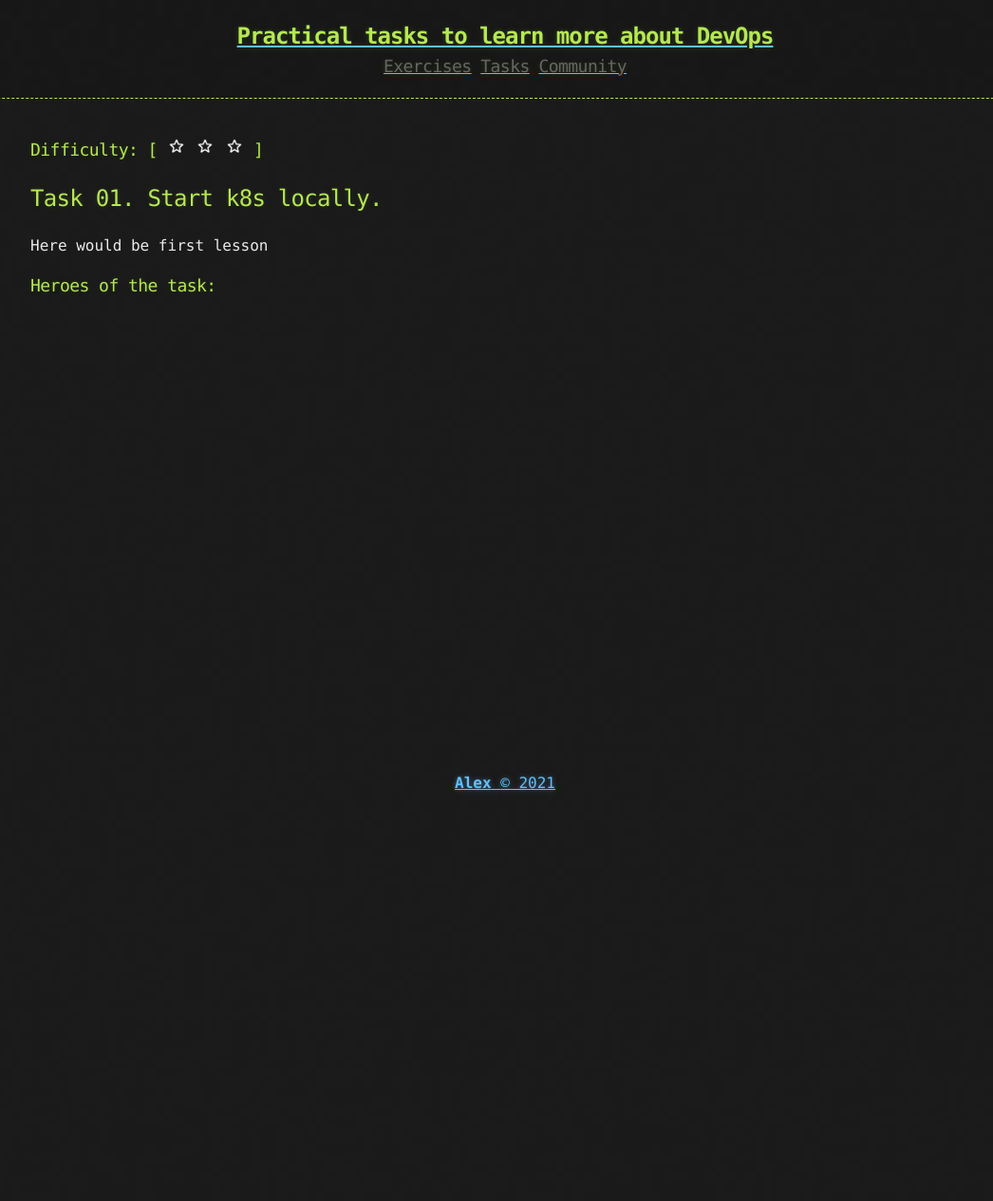
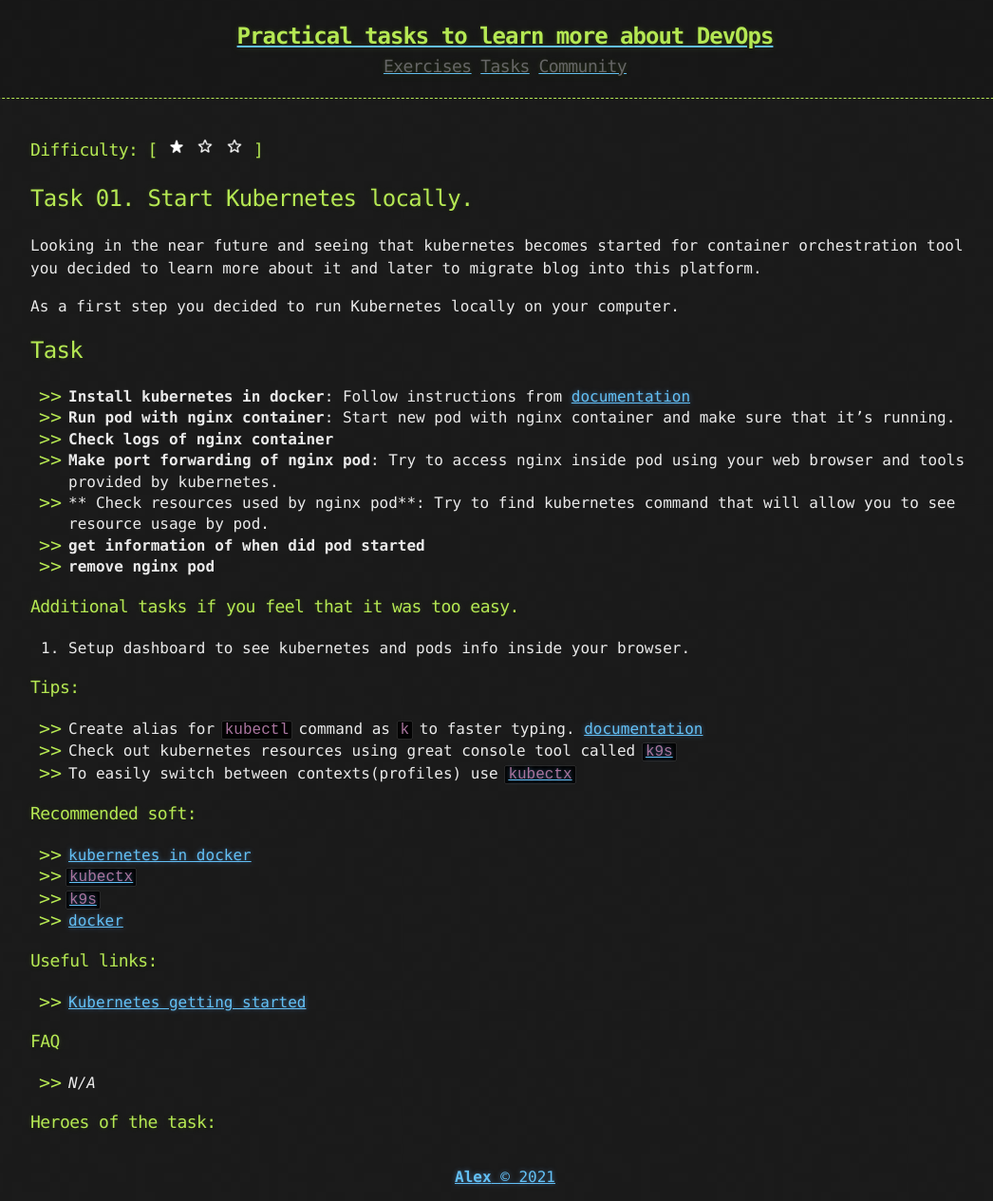
Before and after one commit to korney4eg/korney4eg.github.io, a Jekyll site: the page built from tasks/_posts/2021-03-01-phase3-task1-start-k8s-locally.md, in a window 1280 px wide. Shown: the whole page at 95% size, without its empty margins (108-1154 px from the left). Built offline with Jekyll 4.4.1, drawn with Linux system fonts in a browser that asks for light colours; before the commit the page ends 900 px from its top, so only the background shows below that.

Commit message:
adding Task 1 for phase 3

```diff
--- a/tasks/_posts/2021-03-01-phase3-task1-start-k8s-locally.md
+++ b/tasks/_posts/2021-03-01-phase3-task1-start-k8s-locally.md
@@ -1,8 +1,48 @@
 ---
-title: Task 01. Start k8s locally.
+title: Task 01. Start Kubernetes locally.
 published: true
-active: false
+active: true
 tags: "Phase3"
+difficulty: 1
 ---
 
-Here would be first lesson
+Looking in the near future and seeing that kubernetes becomes started for container orchestration tool you decided to learn more about it and later to migrate blog into this platform.
+
+As a first step you decided to run Kubernetes locally on your computer.
+
+<!--more-->
+
+## Task
+
+- **Install kubernetes in docker**: Follow instructions from [documentation](https://kind.sigs.k8s.io/docs/user/quick-start/#installation)
+- **Run pod with nginx container**: Start new pod with nginx container and make sure that it's running.
+- **Check logs of nginx container**
+- **Make port forwarding of nginx pod**: Try to access nginx inside pod using your web browser and tools provided by kubernetes.
+- ** Check resources used by nginx pod**: Try to find kubernetes command that will allow you to see resource usage by pod.
+- **get information of when did pod started**
+- **remove nginx pod**
+
+### Additional tasks if you feel that it was too easy.
+
+1. Setup dashboard to see kubernetes and pods info inside your browser.
+
+### Tips:
+
+- Create alias for `kubectl` command as `k` to faster typing. [documentation](https://v1-18.docs.kubernetes.io/docs/reference/kubectl/cheatsheet/#kubectl-autocomplete)
+- Check out kubernetes resources using great console tool called [`k9s`](https://github.com/derailed/k9s)
+- To easily switch between contexts(profiles) use [`kubectx`](https://github.com/ahmetb/kubectx)
+
+### Recommended soft:
+
+- [kubernetes in docker](https://kind.sigs.k8s.io/docs/user/quick-start/#installation)
+- [`kubectx`](https://github.com/ahmetb/kubectx)
+- [`k9s`](https://github.com/derailed/k9s)
+- [docker](https://www.docker.com/get-started)
+
+### Useful links:
+
+- [Kubernetes getting started](https://kubernetes.io/docs/setup/)
+
+### FAQ
+
+- _N/A_
```
